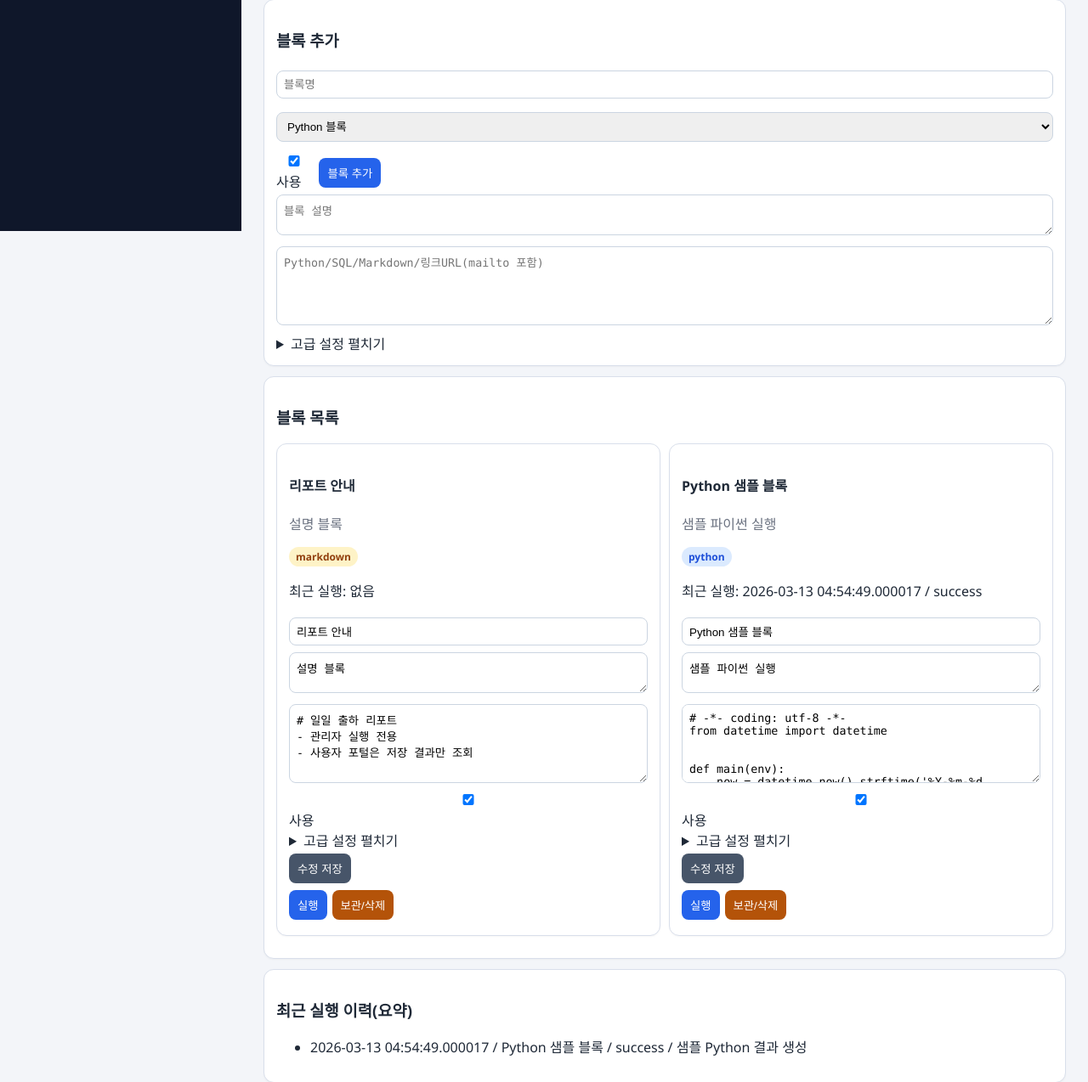
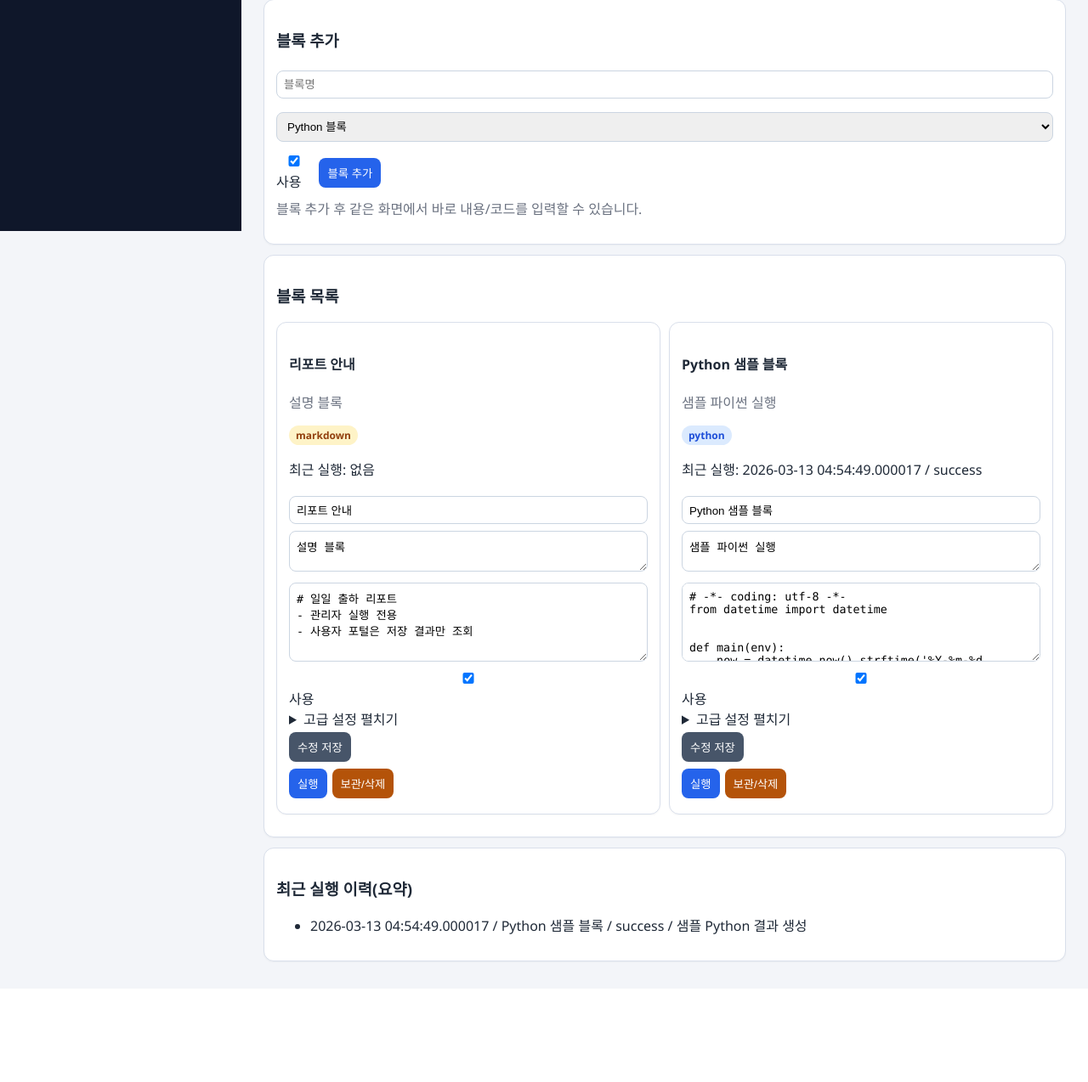
Before and after one commit to dalmook/gocweb, a FastAPI app: page /admin/pages/1 in a window 1280 px wide. Shown: the part 564-1838 px from the top of the page at 85% size. After the commit the page ends 1698 px from the top, so only its background shows below. Run offline with FastAPI, Linux system fonts and the light colour scheme.

Commit message:
Simplify block add flow on page detail and enforce page-level scheduling only

```diff
--- a/app/templates/admin/blocks/form.html
+++ b/app/templates/admin/blocks/form.html
@@ -14,8 +14,7 @@
   <label>config_json</label><textarea class="mono" name="config_json" rows="6">{{ block.config_json }}</textarea>
   <label>params_schema_json</label><textarea class="mono" name="params_schema_json" rows="6">{{ block.params_schema_json }}</textarea>
   <label>default_params_json</label><textarea class="mono" name="default_params_json" rows="4">{{ block.default_params_json }}</textarea>
-  <label><input type="checkbox" name="schedule_enabled" value="true" {% if block.schedule_enabled %}checked{% endif %}>스케줄 사용</label>
-  <input class="mono" name="schedule_cron" value="{{ block.schedule_cron or '0 7 * * *' }}">
+  <p class="muted">블록 개별 스케줄은 사용하지 않습니다. 리포트 스케줄을 사용하세요.</p>
   <input name="sort_order" type="number" value="{{ block.sort_order }}">
   <label><input type="checkbox" name="is_active" value="true" {% if block.is_active %}checked{% endif %}>활성</label>
   <button type="submit">저장</button>
--- a/app/templates/admin/page_detail.html
+++ b/app/templates/admin/page_detail.html
@@ -71,18 +71,8 @@
       <label><input type="checkbox" name="is_active" value="true" checked>사용</label>
       <button type="submit">블록 추가</button>
     </div>
-    <textarea class="mono" name="description" rows="2" placeholder="블록 설명"></textarea>
-    <textarea class="mono" name="source_code_text" rows="5" placeholder="Python/SQL/Markdown/링크URL(mailto 포함)"></textarea>
-    <details>
-      <summary>고급 설정 펼치기</summary>
-      <label>config_json</label><textarea class="mono" name="config_json" rows="4">{}</textarea>
-      <label>params_schema_json</label><textarea class="mono" name="params_schema_json" rows="3">[]</textarea>
-      <label>default_params_json</label><textarea class="mono" name="default_params_json" rows="3">{}</textarea>
-      <label>정렬순서</label><input name="sort_order" type="number" value="0">
-      <label><input type="checkbox" name="schedule_enabled" value="true"> 블록 스케줄 사용</label>
-      <input class="mono" name="schedule_cron" value="0 7 * * *">
-    </details>
   </form>
+  <p class="muted" style="margin-top:8px;">블록 추가 후 같은 화면에서 바로 내용/코드를 입력할 수 있습니다.</p>
 </div>
 
 <div class="card"><h3>블록 목록</h3>
@@ -106,8 +96,6 @@
           <textarea class="mono" name="config_json" rows="3">{{ b.config_json }}</textarea>
           <textarea class="mono" name="params_schema_json" rows="3">{{ b.params_schema_json }}</textarea>
           <textarea class="mono" name="default_params_json" rows="3">{{ b.default_params_json }}</textarea>
-          <label><input type="checkbox" name="schedule_enabled" value="true" {% if b.schedule_enabled %}checked{% endif %}>스케줄 사용</label>
-          <input class="mono" name="schedule_cron" value="{{ b.schedule_cron or '0 7 * * *' }}">
           <input name="sort_order" type="number" value="{{ b.sort_order }}">
         </details>
         <button type="submit" class="btn-secondary">수정 저장</button>
```
Also changed, not shown: app/routers/admin_blocks.py (+10 -11 lines).
